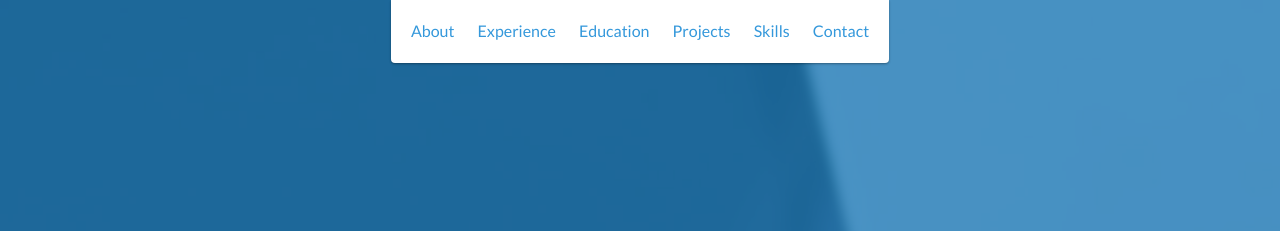
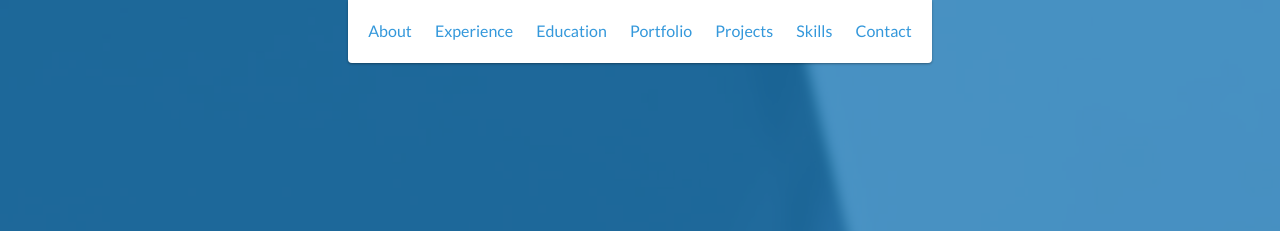
Before and after one commit to mahfuj9346449/myport.github.io, a website: page index.html in a window 1280 px wide. Shown: the top 231 px of the page. Drawn offline with nearby package versions, Linux system fonts and the light colour scheme.

Commit message:
Update index.html

```diff
--- a/index.html
+++ b/index.html
@@ -33,6 +33,10 @@
             <li>
                 <a href="#education">Education</a>
             </li>
+	    <li>
+                <a href="#portfolio">Portfolio</a>
+            </li>
+
             <li>
                 <a href="#projects">Projects</a>
             </li>
```
